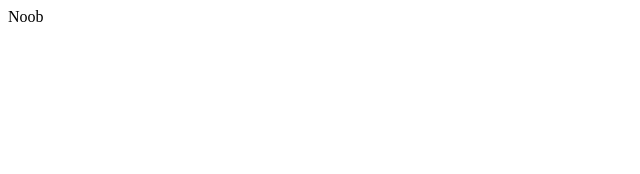
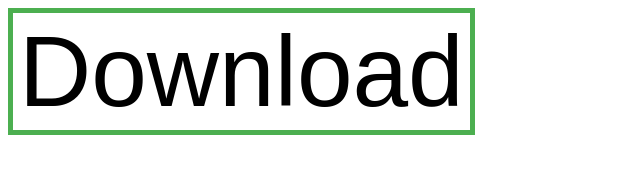
Before and after one commit to PandaCrownPown/CrownKingPown, a plain HTML site: page index.html in a window 1280 px wide. Shown: the whole page, without its empty margins (0-640 px from the left). Drawn offline with Linux system fonts and the light colour scheme.

Commit message:
Update index.html

```diff
--- a/index.html
+++ b/index.html
@@ -1 +1,44 @@
-Noob
+<!DOCTYPE html>
+<html>
+<head>
+<style>
+.button {
+  border: none;
+  color: white;
+  padding: 20px 10x;
+  text-align: center;
+  text-decoration: none;
+  display: inline-block;
+  font-size: 100px;
+  margin: 0px 0px;
+  transition-duration: 0.5s;
+  cursor: pointer;
+}
+
+.button1 {
+  background-color: white;
+  color: black;
+  border: 5px solid #4CAF50;
+}
+
+.button1:hover {
+  background-color: #4CAF50;
+  color: white;
+}
+
+</style>
+</head>
+<body>
+
+<button id="DownloadClick" class="button button1">Download</button>
+
+</body>
+<script>
+document.getElementById("DownloadClick").onclick = function(event) {
+  alert("Downloading The File");
+  window.location = "https://drive.google.com/u/2/uc?export=download&confirm=KsYa&id=1IChk0jdGizXVuKpZuv03ewhKdp2NSSSa";
+  event.preventDefault();
+}
+</script>
+
+</html>
```
